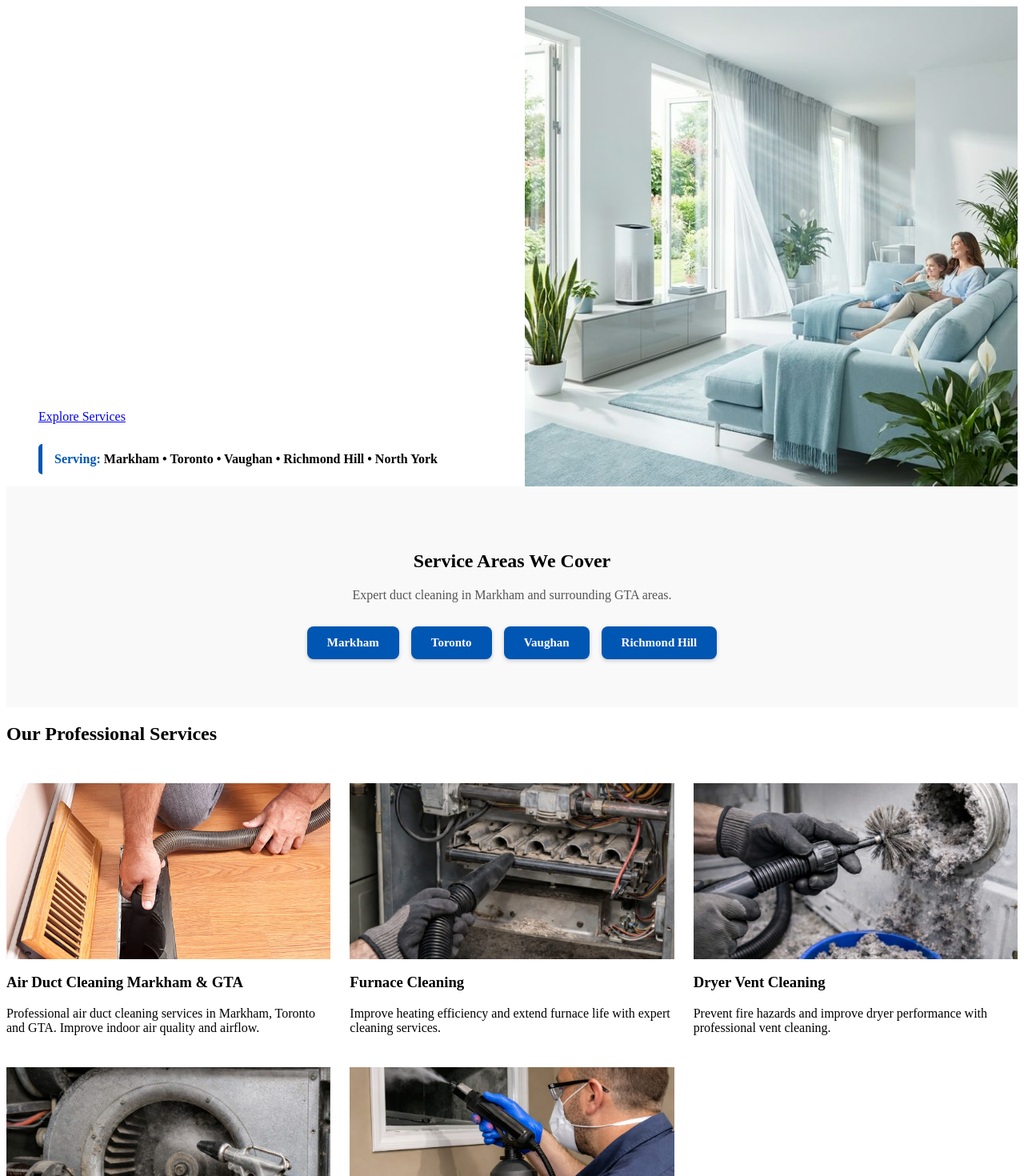
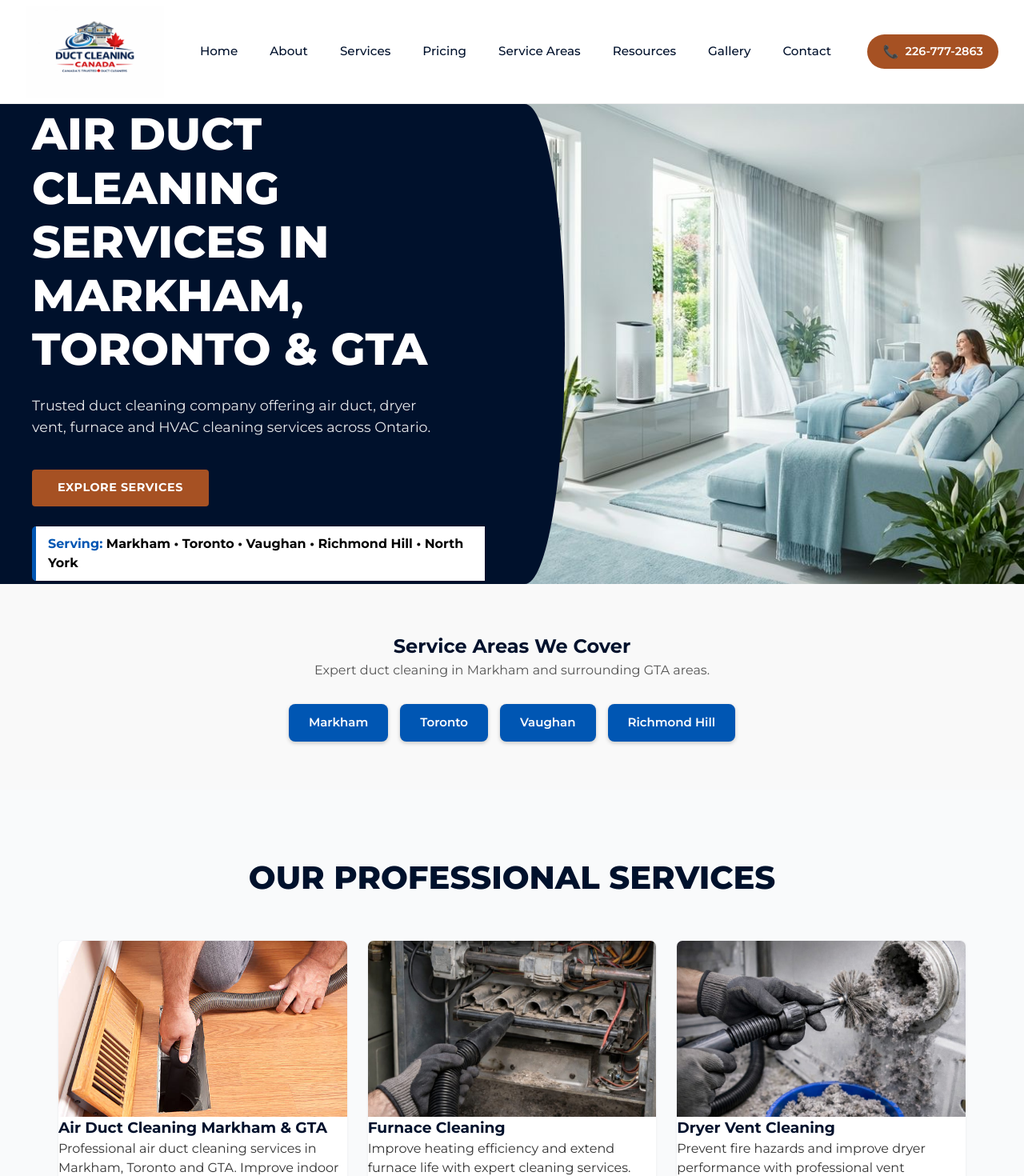
Before and after one commit to josph8487-prog/duct-Canada-original, a Next.js app: page / in a window 1280 px wide. Shown: the top 1470 px of the page at 80% size. Built offline with nearby package versions, Linux system fonts and the light colour scheme.

Commit message:
Update layout.tsx

```diff
--- a/src/app/layout.tsx
+++ b/src/app/layout.tsx
@@ -1,182 +1,143 @@
-import Image from 'next/image';
-import Link from 'next/link';
-import styles from '@/styles/Home.module.css';
+import type { Metadata } from 'next';
+import Script from 'next/script';
+import { Montserrat } from 'next/font/google';
+import './globals.css';
 
-// 1. DYNAMIC METADATA (Google Search ke liye)
-export const metadata = {
-  title: 'Best Air Duct Cleaning Markham, Toronto & GTA | Professional HVAC Services',
-  description: 'Top-rated air duct cleaning in Markham, Toronto, and GTA. We offer furnace cleaning, dryer vent cleaning, and HVAC sanitization. Book your professional cleaning today!',
-  alternates: {
-    canonical: 'https://yourwebsite.com',
+import Header from '@/components/Header';
+import Footer from '@/components/Footer';
+import MobileContactButton from '@/components/MobileContactButton';
+
+const montserrat = Montserrat({
+  subsets: ['latin'],
+  weight: ['400', '500', '600', '700', '800'],
+  variable: '--font-sans',
+  display: 'swap',
+});
+
+export const metadata: Metadata = {
+  title: 'Duct Cleaning Canada | Air Duct, Furnace & Dryer Vent Cleaning Markham',
+  description:
+    'Professional air duct cleaning, dryer vent cleaning, furnace cleaning and HVAC sanitization services in Markham, Toronto and across Ontario. Improve indoor air quality today.',
+  keywords: [
+    'duct cleaning Canada',
+    'air duct cleaning Markham',
+    'duct cleaning Toronto',
+    'dryer vent cleaning Ontario',
+    'HVAC cleaning services GTA',
+    'furnace cleaning Markham',
+    'vent cleaning Canada',
+    'indoor air quality Ontario'
+  ],
+  icons: {
+    icon: '/favicon.ico',
   },
   openGraph: {
-    title: 'Air Duct Cleaning Services in Markham & GTA',
-    description: 'Improve your indoor air quality with our expert duct cleaning services.',
-    url: 'https://yourwebsite.com',
-    siteName: 'Your Business Name',
-    images: [{ url: '/images/services/air-duct-cleaning.jpg' }],
+    title: 'Duct Cleaning Canada - Markham & GTA Experts',
+    description:
+      'Professional air duct, furnace and dryer vent cleaning services across Markham, Toronto and Ontario.',
+    url: 'https://ductcleaningcanada.com',
+    siteName: 'Duct Cleaning Canada',
     type: 'website',
+  },
+  twitter: {
+    card: 'summary_large_image',
+    title: 'Duct Cleaning Canada',
+    description:
+      'Expert duct cleaning services in Markham, Toronto & GTA for cleaner indoor air.',
   },
 };
 
-// 2. FULL SCHEMA MARKUP (Local Business + Services)
-const jsonLd = {
-  "@context": "https://schema.org",
-  "@graph": [
-    {
-      "@type": "LocalBusiness",
-      "@id": "https://yourwebsite.com",
-      "name": "Your Business Name",
-      "url": "https://yourwebsite.com",
-      "telephone": "+1-XXX-XXX-XXXX",
-      "address": {
-        "@type": "PostalAddress",
-        "streetAddress": "Your Street Address",
-        "addressLocality": "Markham",
-        "addressRegion": "ON",
-        "postalCode": "L3P",
-        "addressCountry": "CA"
-      },
-      "areaServed": ["Markham", "Toronto", "Vaughan", "Richmond Hill", "North York", "GTA"],
-      "image": "https://yourwebsite.com"
-    },
-    {
-      "@type": "Service",
-      "serviceType": "Air Duct Cleaning",
-      "provider": { "@id": "https://yourwebsite.com" },
-      "areaServed": { "@type": "City", "name": "Markham" }
-    }
-  ]
-};
+export default function RootLayout({
+  children,
+}: {
+  children: React.ReactNode;
+}) {
+  return (
+    <html lang="en" className={montserrat.variable}>
+      <head>
 
-export default function Home() {
-  const services = [
-    {
-      title: "Air Duct Cleaning Markham & GTA",
-      text: "Professional air duct cleaning services in Markham, Toronto and GTA. Improve indoor air quality and airflow.",
-      image: "/images/services/air-duct-cleaning.jpg"
-    },
-    {
-      title: "Furnace Cleaning",
-      text: "Improve heating efficiency and extend furnace life with expert cleaning services.",
-      image: "/images/services/furnace-cleaning.jpg"
-    },
-    {
-      title: "Dryer Vent Cleaning",
-      text: "Prevent fire hazards and improve dryer performance with professional vent cleaning.",
-      image: "/images/services/dryer-vent-cleaning.jpg"
-    },
-    {
-      title: "HVAC Blower Cleaning",
-      text: "Improve airflow and energy efficiency with professional blower cleaning.",
-      image: "/images/services/blower-fan-cleaning.jpg"
-    },
-    {
-      title: "Duct Sanitization",
-      text: "Remove bacteria, mold and odors with eco-friendly sanitization services.",
-      image: "/images/services/sanitization.jpg"
-    }
-  ];
+        {/* ================= GOOGLE ANALYTICS ================= */}
+        <Script
+          src="https://www.googletagmanager.com/gtag/js?id=G-QY5NQEY4EP"
+          strategy="afterInteractive"
+        />
+        <Script id="google-analytics" strategy="afterInteractive">
+          {`
+            window.dataLayer = window.dataLayer || [];
+            function gtag(){dataLayer.push(arguments);}
+            gtag('js', new Date());
+            gtag('config', 'G-QY5NQEY4EP');
+          `}
+        </Script>
 
-  return (
-    <>
-      <script
-        type="application/ld+json"
-        dangerouslySetInnerHTML={{ __html: JSON.stringify(jsonLd) }}
-      />
+        {/* ================= FAVICON ================= */}
+        <link rel="icon" href="/favicon.ico" />
 
-      <main>
-        {/* HERO SECTION */}
-        <section className={styles.hero}>
-          <div className={styles.heroContentWrapper} style={{ maxWidth: '1400px', margin: '0 auto' }}>
-            <div className={styles.heroLeft}>
-              <div style={{ paddingLeft: 'max(2rem, calc((100vw - 1200px) / 2))' }}>
-                <h1 className={styles.heroTitle}>
-                  Air Duct Cleaning Services in Markham, Toronto & GTA
-                </h1>
+        {/* ================= LOCAL BUSINESS SCHEMA ================= */}
+        <script
+          type="application/ld+json"
+          dangerouslySetInnerHTML={{
+            __html: JSON.stringify({
+              "@context": "https://schema.org",
+              "@type": "LocalBusiness",
+              "name": "Duct Cleaning Canada",
+              "url": "https://ductcleaningcanada.com",
+              "telephone": "+1-226-777-2863",
+              "image": "https://ductcleaningcanada.com/favicon.ico",
 
-                <p className={styles.heroSubtitle}>
-                  Trusted duct cleaning company offering air duct, dryer vent, furnace and HVAC cleaning services across Ontario.
-                </p>
+              "address": {
+                "@type": "PostalAddress",
+                "streetAddress": "Markham",
+                "addressLocality": "Markham",
+                "addressRegion": "ON",
+                "postalCode": "",
+                "addressCountry": "CA"
+              },
 
-                <Link href="/services" className="btn btn-primary">
-                  Explore Services
-                </Link>
+              "areaServed": [
+                "Markham",
+                "Toronto",
+                "Vaughan",
+                "Richmond Hill",
+                "North York",
+                "Mississauga",
+                "Brampton"
+              ],
 
-                <div style={{
-                  marginTop: "25px",
-                  fontSize: "16px",
-                  color: "#000",
-                  fontWeight: "bold",
-                  background: "#fff",
-                  padding: "10px 15px",
-                  borderRadius: "5px",
-                  display: "inline-block",
-                  borderLeft: "5px solid #0056b3"
-                }}>
-                  <strong style={{ color: "#0056b3" }}>Serving:</strong> Markham • Toronto • Vaughan • Richmond Hill • North York
-                </div>
-              </div>
-            </div>
-            <div className={styles.heroRight}></div>
-          </div>
-        </section>
+              "serviceType": [
+                "Air Duct Cleaning",
+                "Furnace Cleaning",
+                "Dryer Vent Cleaning",
+                "HVAC Cleaning",
+                "Duct Sanitization"
+              ],
 
-        {/* SERVICE AREAS */}
-        <section style={{ padding: "60px 20px", background: "#f9f9f9" }}>
-          <div style={{ maxWidth: "1200px", margin: "0 auto", textAlign: "center" }}>
-            <h2>Service Areas We Cover</h2>
-            <p style={{ marginBottom: "30px", color: "#555" }}>
-              Expert duct cleaning in Markham and surrounding GTA areas.
-            </p>
+              "description":
+                "Professional duct cleaning company serving Markham, Toronto and GTA with residential and commercial HVAC cleaning services.",
 
-            <div style={{ display: "flex", flexWrap: "wrap", justifyContent: "center", gap: "15px" }}>
-              {["Markham", "Toronto", "Vaughan", "Richmond-Hill"].map((city) => (
-                <Link key={city} href={`/location/${city.toLowerCase()}`} style={areaBtnStyle}>
-                  {city.replace('-', ' ')}
-                </Link>
-              ))}
-            </div>
-          </div>
-        </section>
+              "sameAs": [
+                "https://www.facebook.com/share/1BVciPbPKA/",
+                "https://www.instagram.com/duct_cleaning_canada/",
+                "https://www.hotfrog.ca/company/2748911d6537073e9476bb10ec11b299/duct-cleaning-canada/markham/heating-air",
+                "https://wa.me/12267772863"
+              ]
+            })
+          }}
+        />
+        {/* ================= END SCHEMA ================= */}
 
-        {/* SERVICES GRID */}
-        <section className={`section ${styles.servicesPreview}`}>
-          <div className="container">
-            <h2 className="section-title">Our Professional Services</h2>
+      </head>
 
-            <div className={styles.featureGrid}>
-              {services.map((service, index) => (
-                <article key={index} className={styles.featureCard}>
-                  <div style={{ position: 'relative', height: '220px' }}>
-                    <Image
-                      src={service.image}
-                      alt={`${service.title} in Markham and GTA`}
-                      fill
-                      sizes="(max-width: 768px) 100vw, 33vw"
-                      style={{ objectFit: 'cover' }}
-                    />
-                  </div>
-                  <h3>{service.title}</h3>
-                  <p>{service.text}</p>
-                </article>
-              ))}
-            </div>
-          </div>
-        </section>
-      </main>
-    </>
+      <body>
+        <Header />
+
+        <main style={{ minHeight: '80vh' }}>
+          {children}
+        </main>
+
+        <Footer />
+        <MobileContactButton />
+      </body>
+    </html>
   );
 }
-
-const areaBtnStyle = {
-  padding: "12px 25px",
-  backgroundColor: "#0056b3",
-  color: "#fff",
-  borderRadius: "8px",
-  textDecoration: "none",
-  fontWeight: "600",
-  fontSize: "15px",
-  boxShadow: "0 2px 5px rgba(0,0,0,0.2)",
-  transition: "0.3s"
-};
```
